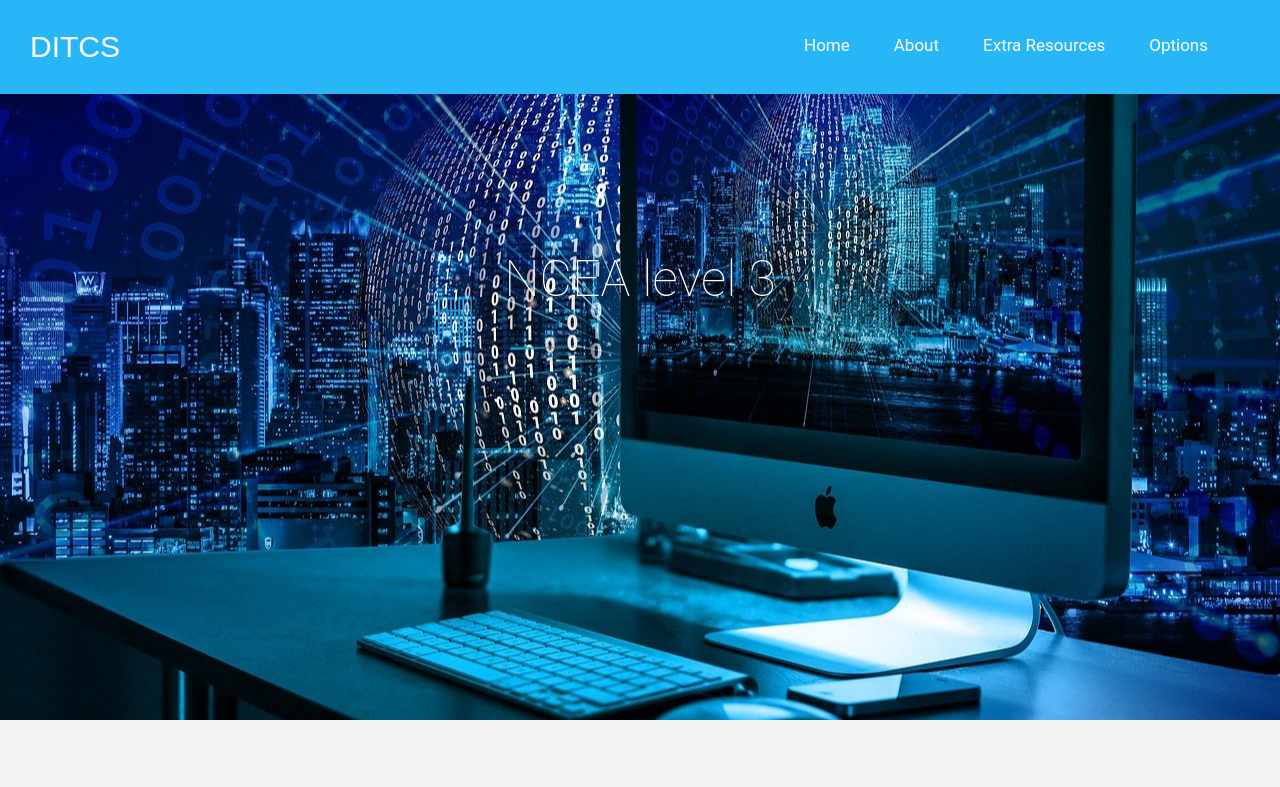
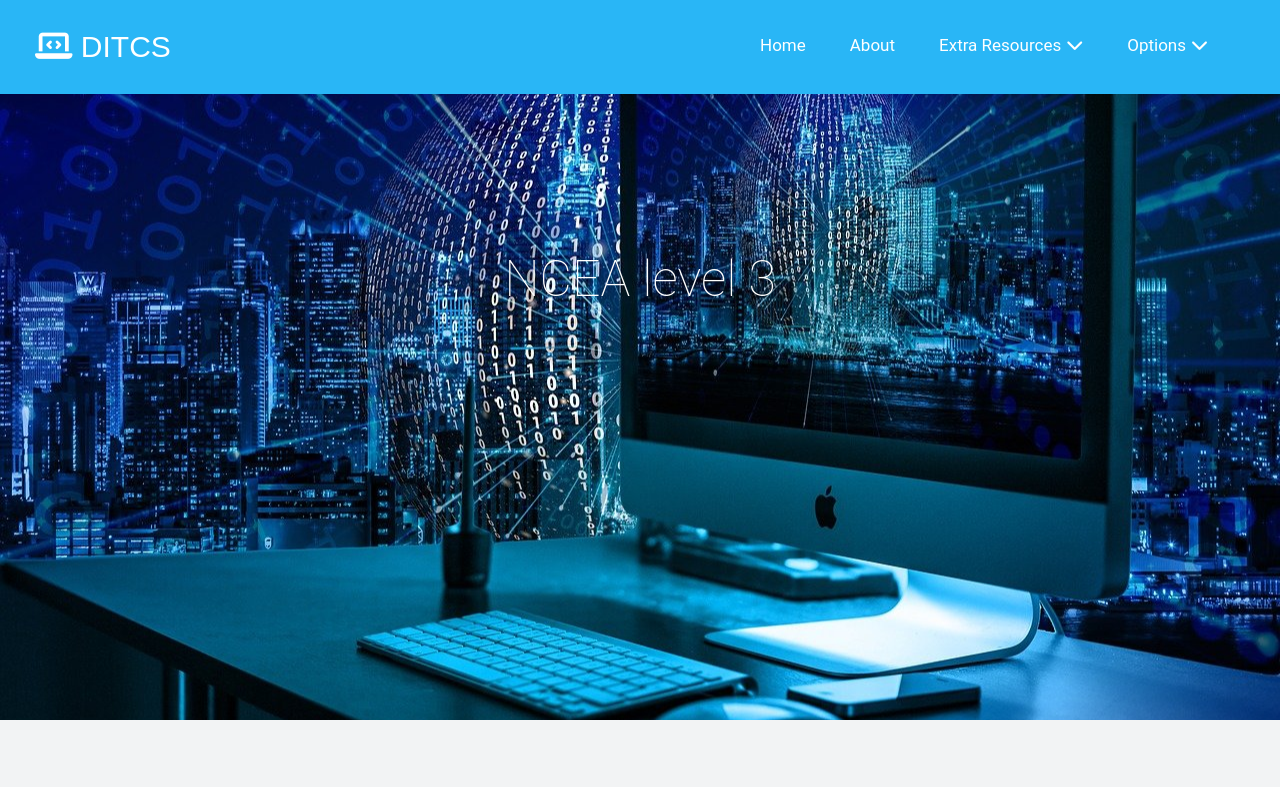
Before and after one commit to Lfoxc/2.4-AS91893-Assessment, a plain HTML site: page NCEA3.html in a window 1280 px wide. Shown: the top 787 px of the page. Drawn offline with Linux system fonts and the light colour scheme.

Commit message:
Updated the navigation bar for all pages.

```diff
--- a/NCEA3.html
+++ b/NCEA3.html
@@ -4,25 +4,26 @@
   <meta charset="UTF-8">
   <meta name="viewport" content="width=device-width, initial-scale=1.0">
   <meta http-equiv="X-UA-Compatible" content="ie=edge">
+  <script src="https://kit.fontawesome.com/f0d635cec1.js" crossorigin="anonymous"></script>
   <link rel="stylesheet" href="style.css">
   <title>Coming soon: NCEA Level 3</title>
 </head>
 <body>
   <header class="inverted">
     <nav>
-      <div class="logo">DITCS</div>
+      <div class="logo"><i class="fas fa-laptop-code fa-1x"></i> DITCS</div>
       <ul>
         <li><a href="index.html">Home</a></li>
         <li><a href="about.html">About</a></li>
-        <li><a href="#">Extra Resources</a>
+        <li><a href="#">Extra Resources<i class="fas fa-chevron-down"></i></a>
             <ul>
               <li><a href="https://www.nzqa.govt.nz/ncea/assessment/search.do?query=digital+tech&view=exams&level=02" target="_blank">NZQA</a></li>
               <li><a href="https://csfieldguide.org.nz/en/" target="_blank">CSFG</a></li>
             </ul>
         </li>
-        <li><a href="#">Options</a>
+        <li><a href="#">Options<i class="fas fa-chevron-down"></i></a>
             <ul>
-              <li class="dark"><a href="#">Dark-mode</a></li>
+              <li class="dark"><a href="#"><i class="fas fa-adjust"></i>Dark-mode</a></li>
             </ul>
         </li>
       </ul>
```
Also changed, not shown: NCEA1.html (+5 -6 lines), about.html (+5 -5 lines), compsecurity.html (+5 -5 lines), encryption.html (+5 -6 lines), errorctrl.html (+5 -5 lines).
